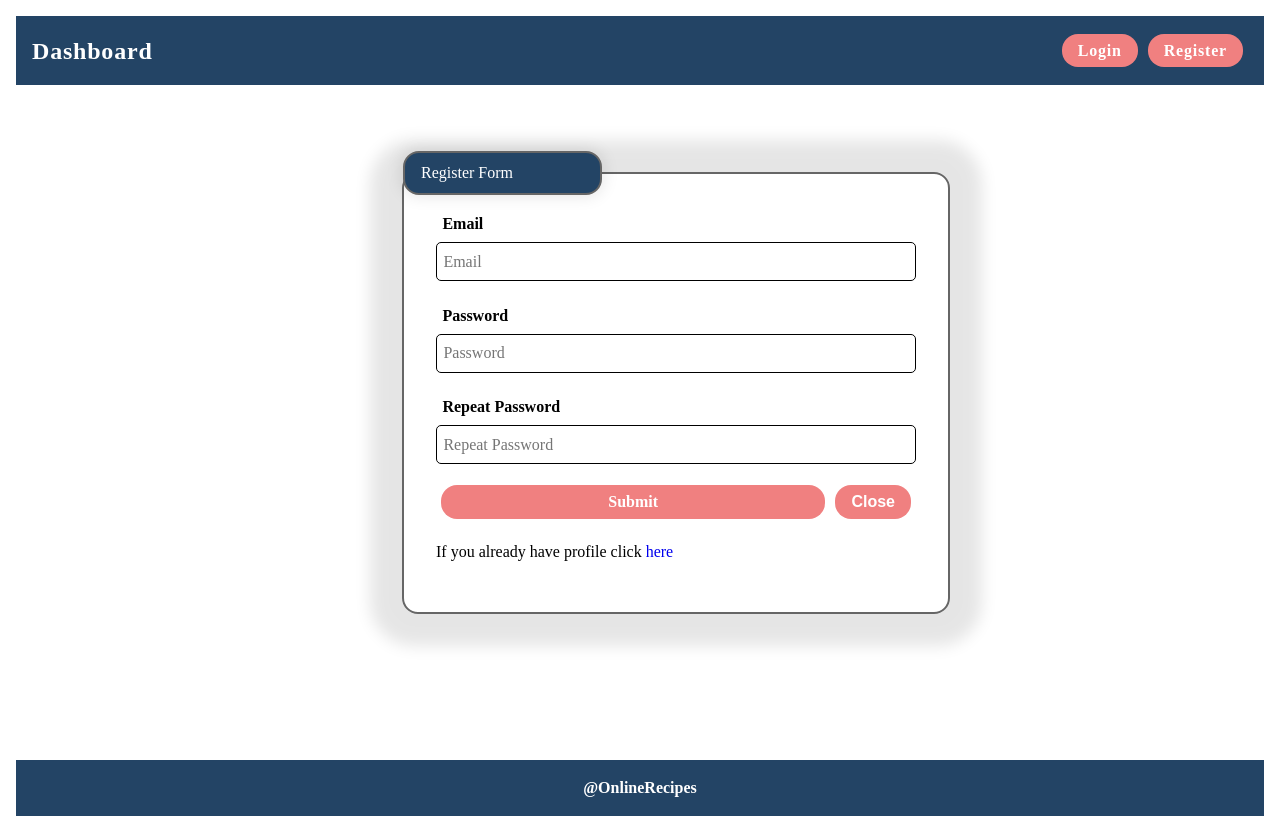
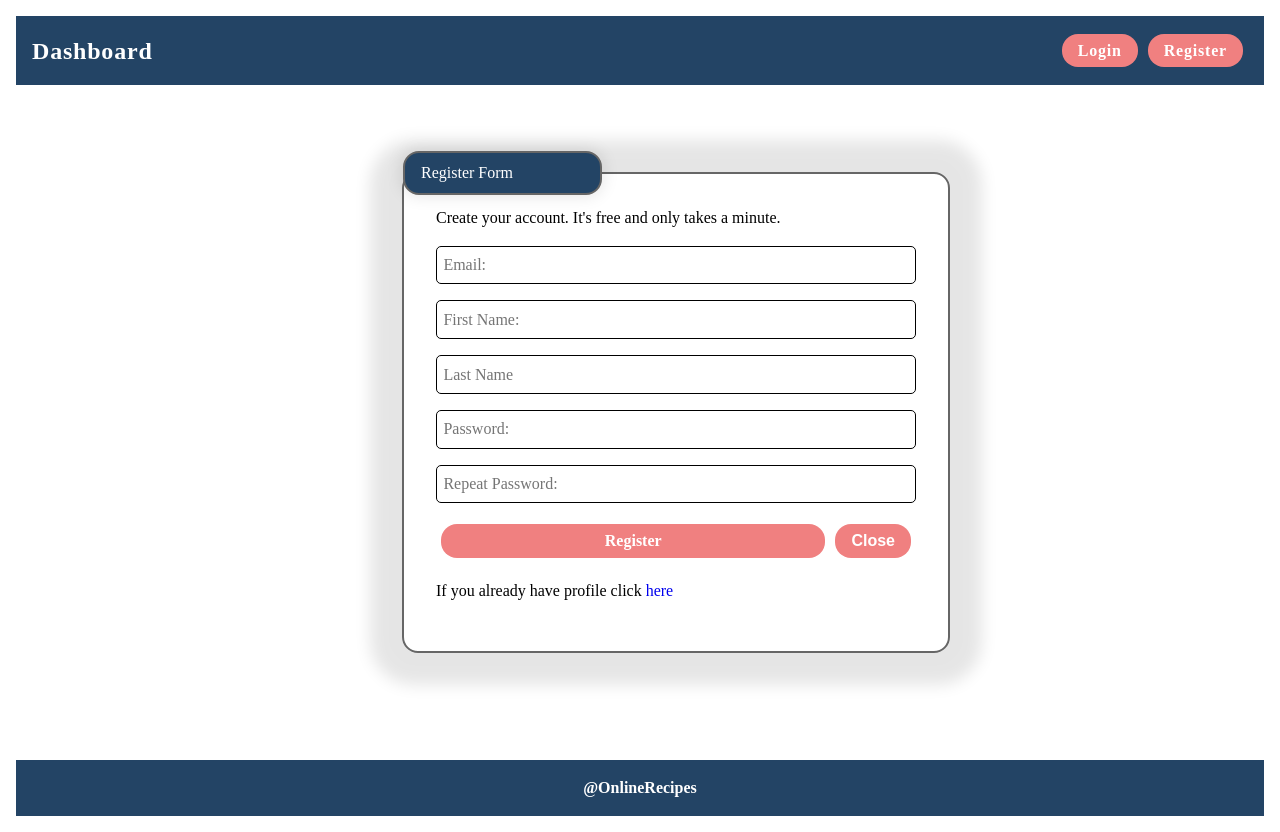
Before and after one commit to VelislavaMarinova/Cook-Book, a React (Create React App) app: page /register in a window 1280 px wide. Built offline with nearby package versions, Linux system fonts and the light colour scheme; no server answers.

Commit message:
add firstName and LastName

```diff
--- a/src/components/detailsPage/DetailsPage.js
+++ b/src/components/detailsPage/DetailsPage.js
@@ -11,7 +11,9 @@ const DetailsPage = () => {
     // const recipes = useContext(DataContext);
     const { isAuthenticated, userId } = useContext(AuthContext);
     const { recipeId } = useParams();
-    const selectedRecipe = useSelectRecipe(recipeId)
+    // console.log(recipeId);
+    const selectedRecipe = useSelectRecipe(recipeId);
+    // console.log(selectedRecipe);
 
     // const [selectedRecipe, setSelectedRecipe] = useState({});
     // const recipeService = useService(recipeServiceFactory)
@@ -30,6 +32,7 @@ const DetailsPage = () => {
 
 
     if (selectedRecipe) {
+        // console.log(selectedRecipe);
         const isOwner = userId === selectedRecipe._ownerId;
         const loggedUserNotOwner = isAuthenticated && !isOwner
         // console.log(isOwner)
@@ -37,7 +40,7 @@ const DetailsPage = () => {
         return (
             <section id="details-page" className="details">
                 <div className="recipe-information">
-                    <h3>{selectedRecipe.Name}</h3>
+                    <h3>{selectedRecipe.name}</h3>
                     <p className="type">Description: {selectedRecipe.description}</p>
                     <p className="img">
                         <img src={selectedRecipe.imageUrl} />
--- a/src/components/forms/CreatePage.js
+++ b/src/components/forms/CreatePage.js
@@ -1,5 +1,7 @@
 import "./forms.css";
 import useForm from "../../hooks/useForm";
+import { useContext } from "react";
+import { AuthContext } from "../../contexts/AuthContext";
 
 
 const CreateFormKeys = {
@@ -14,6 +16,7 @@ const CreatePage = ({
   onFormClose,
   onCreateSubmit,
 }) => {
+  const{firstName,lastName}=useContext(AuthContext);
   // return
   // const{onCreateSubmit}=useContext(AuthContext)
 
@@ -38,9 +41,22 @@ const CreatePage = ({
               <input
                 type="text"
                 id="title"
-                placeholder="Title"
+                placeholder="Title:"
                 name={CreateFormKeys.Title}
                 value={formValues[CreateFormKeys.Title]}
+                onChange={onChangeHandler}
+              />
+            </span>
+          </p>
+          <p className="field">
+            <label htmlFor="title">Created By:</label>
+            <span className="input">
+              <input
+                type="text"
+                id="title"
+                placeholder="Created By:"
+                name={CreateFormKeys.Title}
+                value={`${firstName} ${lastName}`}
                 onChange={onChangeHandler}
               />
             </span>
@@ -50,7 +66,7 @@ const CreatePage = ({
             <span className="input">
               <textarea
                 id="description"
-                placeholder="Description"
+                placeholder="Description:"
                 name={CreateFormKeys.Description}
                 value={formValues[CreateFormKeys.Description]}
                 onChange={onChangeHandler}
@@ -62,7 +78,7 @@ const CreatePage = ({
             <span className="input">
               <textarea
                 id="description"
-                placeholder="Ingredients"
+                placeholder="Ingredients:"
                 name={CreateFormKeys.Ingredients}
                 value={formValues[CreateFormKeys.Ingredients]}
                 onChange={onChangeHandler}
@@ -75,7 +91,7 @@ const CreatePage = ({
               <input
                 type="text"
                 id="image"
-                placeholder="Image"
+                placeholder="Image:"
                 name={CreateFormKeys.Image}
                 value={formValues[CreateFormKeys.Image]}
                 onChange={onChangeHandler}
@@ -87,7 +103,7 @@ const CreatePage = ({
             <span className="input">
               <textarea
                 id="method"
-                placeholder="Method"
+                placeholder="Method:"
                 name={CreateFormKeys.Method}
                 value={formValues[CreateFormKeys.Method]}
                 onChange={onChangeHandler}
--- a/src/components/forms/Login.js
+++ b/src/components/forms/Login.js
@@ -38,32 +38,32 @@ const Login = ({
         <fieldset>
           <legend>Login Form</legend>
           <p className="field">
-            <label htmlFor="email">Email</label>
+            {/* <label htmlFor="email">Email</label> */}
             <span className="input">
               <input
                 type="text"
                 name={LoginFormKeys.Email}
                 id="email"
-                placeholder="Email"
+                placeholder="Email:"
                 value={formValues[LoginFormKeys.Email]}
                 onChange={onChangeHandler} />
             </span>
           </p>
           <p className="field">
-            <label htmlFor="password">Password</label>
+            {/* <label htmlFor="password">Password</label> */}
             <span className="input">
               <input
                 type="password"
                 name={LoginFormKeys.Password}
                 id="password"
-                placeholder="Password"
+                placeholder="Password:"
                 value={formValues[LoginFormKeys.Password]}
                 onChange={onChangeHandler}
               />
             </span>
           </p>
           <div className="login-buttons">
-            <input className="button submit" type="submit" defaultValue="Login" />
+            <input className="button submit" type="submit" value="Sign in" />
             <button className="button close" type="button" onClick={onFormClose}>Close</button>
 
           </div>
--- a/src/components/forms/Register.js
+++ b/src/components/forms/Register.js
@@ -8,6 +8,8 @@ import "./forms.css";
 
 const RegisterFormKeys = {
   Email: 'email',
+  FirstName: 'firstName',
+  LastName: 'lastName',
   Password: 'password',
   RepeatPassword: 'confirmPass'
 };
@@ -18,6 +20,8 @@ const Register = ({
   const { onRegisterSubmit } = useContext(AuthContext)
   const { formValues, onChangeHandler, onSubmit } = useForm({
     [RegisterFormKeys.Email]: '',
+    [RegisterFormKeys.FirstName]:'',
+    [RegisterFormKeys.LastName]:'',
     [RegisterFormKeys.Password]: '',
     [RegisterFormKeys.RepeatPassword]: '',
   }, onRegisterSubmit)
@@ -27,26 +31,54 @@ const Register = ({
       <form id="register-form" action="" method="POST" onSubmit={onSubmit}>
         <fieldset>
           <legend>Register Form</legend>
+          <p>Create your account. It's free and only takes a minute.</p>
           <p className="field">
-            <label htmlFor="email">Email</label>
+            {/* <label htmlFor="email">Email</label> */}
             <span className="input">
               <input
                 type="text"
                 id="email"
-                placeholder="Email"
+                placeholder="Email:"
                 name={RegisterFormKeys.Email}
                 value={formValues[RegisterFormKeys.Email]}
                 onChange={onChangeHandler}
               />
             </span>
           </p>
+
           <p className="field">
-            <label htmlFor="password">Password</label>
+            {/* <label htmlFor="firstName">First Name:</label> */}
+            <span className="input">
+              <input
+                type="text"
+                id="firstName"
+                placeholder="First Name:"
+                name={RegisterFormKeys.FirstName}
+                value={formValues[RegisterFormKeys.FirstName]}
+                onChange={onChangeHandler}
+              />
+            </span>
+          </p>
+          <p className="field">
+            {/* <label htmlFor="lastName">Last Name:</label> */}
+            <span className="input">
+              <input
+                type="text"
+                id="lastName"
+                placeholder="Last Name"
+                name={RegisterFormKeys.LastName}
+                value={formValues[RegisterFormKeys.LastName]}
+                onChange={onChangeHandler}
+              />
+            </span>
+          </p>
+          <p className="field">
+            {/* <label htmlFor="password">Password:</label> */}
             <span className="input">
               <input
                 type="password"
                 id="password"
-                placeholder="Password"
+                placeholder="Password:"
                 name={RegisterFormKeys.Password}
                 value={formValues[RegisterFormKeys.Password]}
                 onChange={onChangeHandler}
@@ -54,12 +86,12 @@ const Register = ({
             </span>
           </p>
           <p className="field">
-            <label htmlFor="repeat-pass">Repeat Password</label>
+            {/* <label htmlFor="repeat-pass">Repeat Password</label> */}
             <span className="input">
               <input
                 type="password"
                 id="repeat-pass"
-                placeholder="Repeat Password"
+                placeholder="Repeat Password:"
                 name={RegisterFormKeys.RepeatPassword}
                 value={formValues[RegisterFormKeys.RepeatPassword]}
                 onChange={onChangeHandler}
@@ -71,7 +103,7 @@ const Register = ({
             <input
               className="button submit"
               type="submit"
-              defaultValue="Register"
+             value="Register"
             />
             <button className="button close" onClick={onFormClose}>Close</button>
           </div>
--- a/src/components/otherRecipes/OtherRecipes.js
+++ b/src/components/otherRecipes/OtherRecipes.js
@@ -4,7 +4,7 @@ import './OtherRecipes.css'
 const OtherRecipes = ({
     recipe,
 }) => {
-    console.log(recipe);
+    // console.log(recipe);
     return (
         <li className="otherRecipes">
             <h3>{recipe.name}</h3>
--- a/src/contexts/AuthContext.js
+++ b/src/contexts/AuthContext.js
@@ -61,6 +61,8 @@ export const AuthProvider = ({
         onRegisterSubmit,
         onLogout,
         userId: auth._id,
+        firstName:auth.firstName,
+        lastName:auth.lastName,
         token: auth.accessToken,
         userEmail: auth.email,
         isAuthenticated: !!auth.accessToken,
--- a/src/hooks/useSelectRecipe.js
+++ b/src/hooks/useSelectRecipe.js
@@ -13,6 +13,7 @@ const useSelectRecipe=(recipeId)=>{
     useEffect(() => {
         recipeService.getOne(recipeId)
             .then(result => {
+                // console.log(`result ${result}`);
                 setSelectedRecipe(result);
             })
     }, [recipeId]);
--- a/src/services/recipeService.js
+++ b/src/services/recipeService.js
@@ -1,13 +1,13 @@
 import { requestFactory } from './requester';
-
-const baseUrl = 'http://localhost:3030/data/recipes?sortBy=_createdOn%20desc';
+const baseUrl='http://localhost:3030/data/recipes'
+const sort = '?sortBy=_createdOn%20desc';
 const selection='?select=_id%2Cname%2CimageUrl%2Cdescription';
 
 export const recipeServiceFactory = (token) => {
     const request = requestFactory(token);
 
     const getAll = async () => {
-        const result = await request.get(`${baseUrl}${selection}`);
+        const result = await request.get(`${baseUrl}${sort}${selection}`);
         const recipes = Object.values(result);
 
         return recipes;
```
